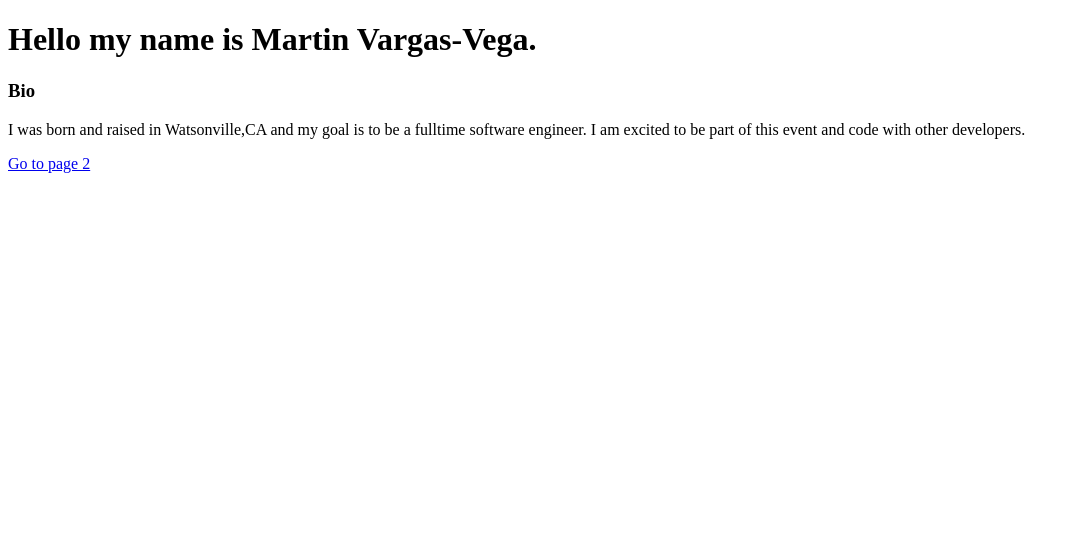
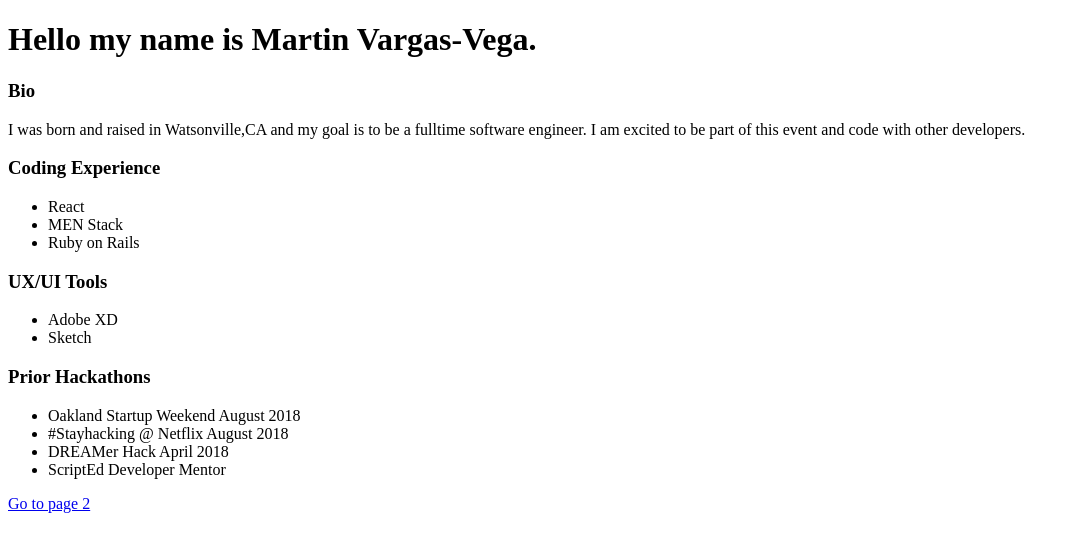
Before and after one commit to mvargasvega/Jam_Intro, a Gatsby site: page / in a window 1280 px wide. Shown: the whole page, without its empty margins (0-1076 px from the left). Built offline with nearby package versions, Linux system fonts and the light colour scheme; Gatsby itself is replaced by a stand-in of ours.

Commit message:
Added experience & prior hackathons

```diff
--- a/src/pages/index.js
+++ b/src/pages/index.js
@@ -10,6 +10,27 @@ const IndexPage = () => (
     I am excited to be part of this event and code with other developers.
     </p>
 
+    <h3> Coding Experience</h3>
+    <ul>
+      <li>React</li>
+      <li>MEN Stack</li>
+      <li>Ruby on Rails</li>
+    </ul>
+
+    <h3> UX/UI Tools</h3>
+    <ul>
+      <li>Adobe XD</li>
+      <li>Sketch</li>
+    </ul>
+
+    <h3> Prior Hackathons</h3>
+    <ul>
+      <li>Oakland Startup Weekend August 2018</li>
+      <li>#Stayhacking @ Netflix August 2018</li>
+      <li>DREAMer Hack April 2018</li>
+      <li>ScriptEd Developer Mentor</li>
+    </ul>
+
     <Link to="/page-2/">Go to page 2</Link>
   </div>
 )
```
